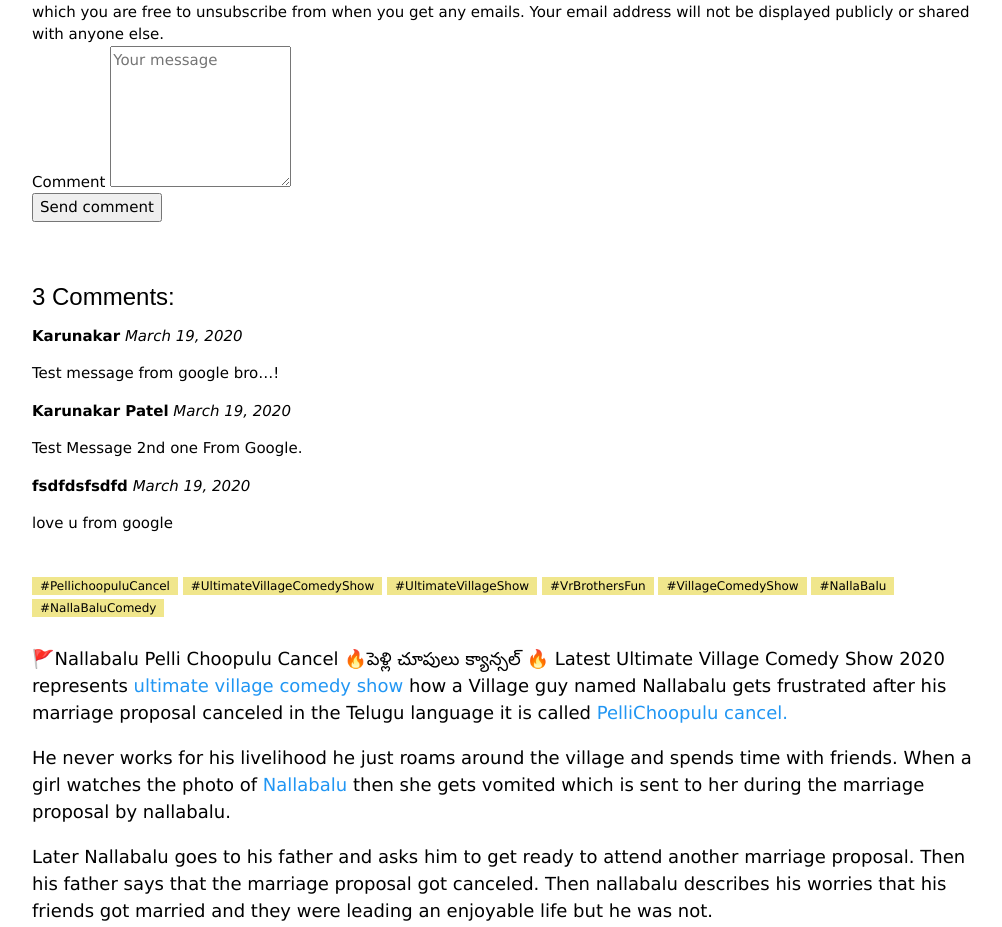
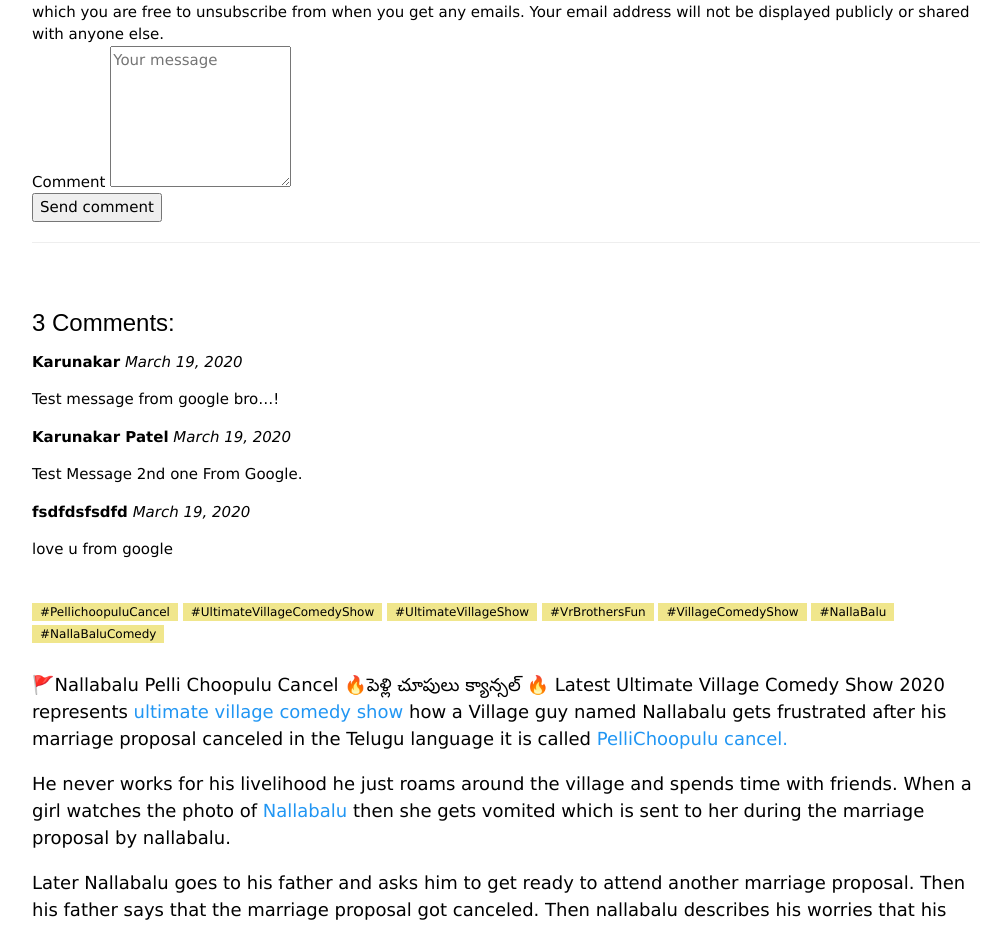
Before and after one commit to karunakarpatel-kp/VrBrothersFun, a Jekyll site: the page built from _posts/2019-10-19-pelli_cancel.md, in a window 1280 px wide. Shown: the part 1103-2030 px from the top of the page, without its empty margins (134-1136 px from the left). Built offline with Jekyll 4.4.1, drawn with Linux system fonts in a browser that asks for light colours.

Commit message:
changes to check staticman

```diff
--- a/_includes/comment-form.html
+++ b/_includes/comment-form.html
@@ -2,7 +2,7 @@
   <!-- Start comment form -->
   <div id="respond" class="comment__form">
     <h2 class="title">Leave a comment <small><a rel="nofollow" id="cancel-comment-reply-link" href="{{ page.url | relative_url }}#respond" style="display:none;">Cancel reply</a></small></h2>
-    <form id="comment-form" class="js-form" method="post" action="{{ site.staticman_url }}">
+    <form id="comment-form" class="js-form" method="post" action="https://api.staticman.net/v3/entry/github/karunakar2smart/vrbrothersfun/master/comments">
       <div class="form__group">
         <label for="comment-form-name">Name
           <input type="text" id="comment-form-name" name="fields[name]" required spellcheck="false" placeholder="Your name">
--- a/_posts/2019-10-19-pelli_cancel.md
+++ b/_posts/2019-10-19-pelli_cancel.md
@@ -15,7 +15,11 @@ comments: true
     {% include comments.html %}
 {% endif %}
 
+
+<hr>
+
 </div>
+
 
 
 
--- a/staticman.yml
+++ b/staticman.yml
@@ -68,7 +68,7 @@ comments:
   # with Mailgun, which you can get for free at http://mailgun.com.
   notifications:
     # Enable notifications
-    enabled: true
+    #enabled: true
 
     # (!) ENCRYPTED
     #
```
